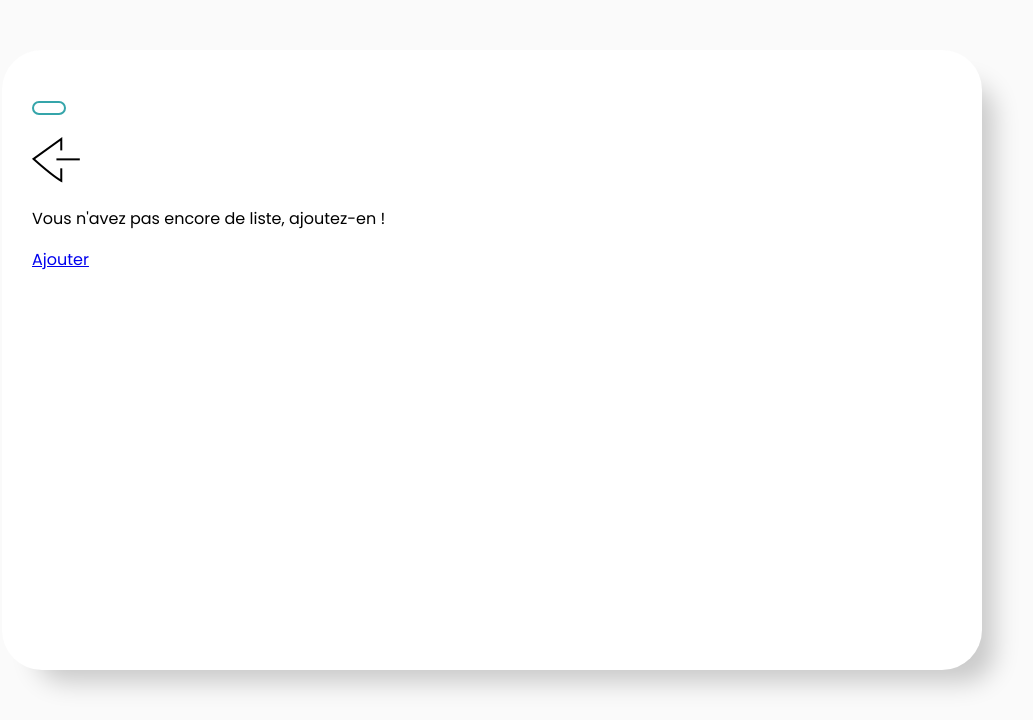
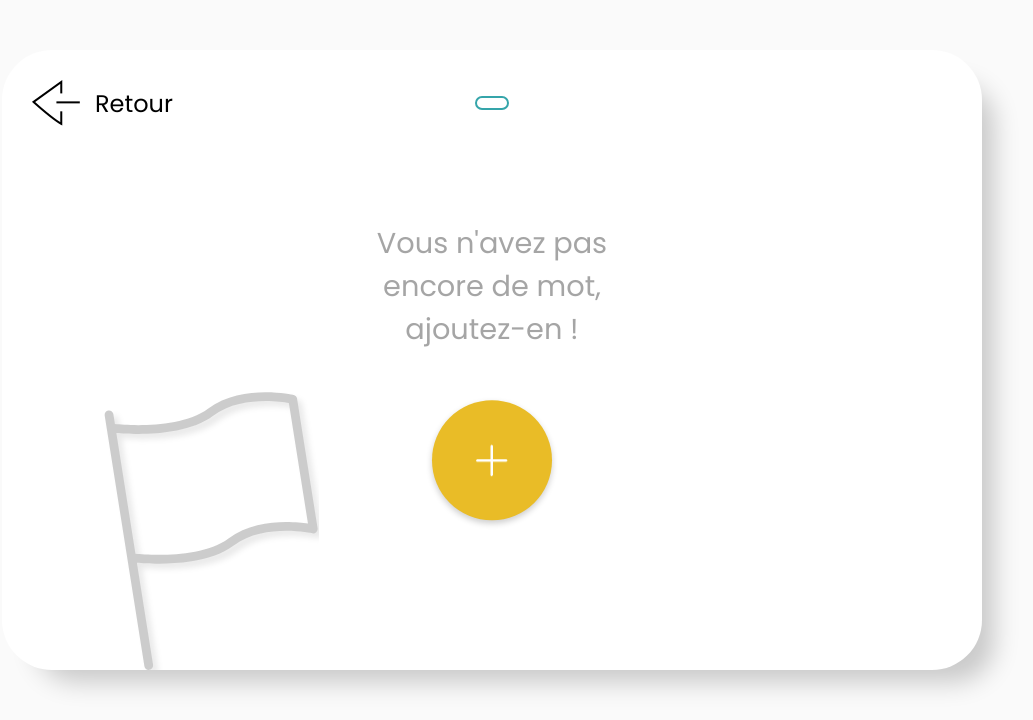
Before and after one commit to Dumorya/Manabi-Symfony, a Symfony app: template templates/quiz/quiz.html.twig in a window 1280 px wide. Shown: the part 92-812 px from the top of the page, without its empty margins (148-1181 px from the left). Run offline with Twig, Linux system fonts and the light colour scheme; the template is opened without the code that fills it, so the values that code supplies are empty; some libraries are stand-ins or nearby versions.

Commit message:
design ++ (quiz terminé)

```diff
--- a/public/css/style.css
+++ b/public/css/style.css
@@ -80,13 +80,13 @@ h1
     color: white;
     font-family: 'Poppins', sans-serif;
     font-size: 18px;
+    opacity: 1;
     transition: all 0.3s ease-out;
 }
 
 .signInButton:hover
 {
-    background-color: #CE7F9C;
-    border: 2px solid #CE7F9C;
+    opacity: 0.8;
     transition: all 0.3s ease-out;
 }
 
@@ -94,13 +94,14 @@ h1
 {
     text-align: center;
     color: #B63966;
+    opacity: 1;
     text-decoration: none;
     transition: all 0.3s ease-out;
 }
 
 .signUpButton:hover
 {
-    color: #CE7F9C;
+    opacity: 0.8;
     transition: all 0.3s ease-out;
 }
 
@@ -113,8 +114,8 @@ h1
     padding: 50px 30px;
     margin-bottom: 50px;
 
-    position: absolute; /* postulat de départ */
-    top: 50%; left: 50%; /* à 50%/50% du parent référent */
+    position: absolute;
+    top: 50%; left: 50%;
     transform: translate(-50%, -50%);
 }
 
@@ -278,6 +279,11 @@ h1
 
 /* homepage */
 
+.homePage
+{
+    margin: 0 100px;
+}
+
 .homePlanet
 {
     width: 40%;
@@ -294,6 +300,7 @@ h1
     display: flex;
     align-items: stretch;
     justify-content: space-between;
+    margin-left: 0;
 }
 
 .homeButtons > a
@@ -306,6 +313,11 @@ h1
     width: 300px;
     border-radius: 10px;
     box-shadow: 0 3px 6px rgba(0,0,0,0.2) ;
+}
+
+.homeButtons > a:nth-child(2)
+{
+    margin: 50px 0;
 }
 
 .homeButtons > a:first-child
@@ -366,8 +378,9 @@ h1
     border: 2px solid #B63966;
     background-color: #B63966;
     color: white;
-    width: 200px;
+    width: 300px;
     cursor: pointer;
+    font-family: 'Poppins', sans-serif;
     font-family: 'Poppins', sans-serif;
     font-size: 18px;
     transition: all 0.3s ease-out;
@@ -382,7 +395,7 @@ h1
     border: 2px solid #B63966;
     background-color: transparent;
     color: #B63966;
-    width: 200px;
+    width: 300px;
     cursor: pointer;
     transition: all 0.3s ease-out;
 }
@@ -399,6 +412,15 @@ h1
     color: white !important;
 }
 
+.exit
+{
+    display: block;
+    margin-left: auto;
+    margin-right: auto;
+    text-decoration: none;
+    margin-top: 30px;
+}
+
 .quiz .slick-next
 {
     display: none !important;
@@ -407,6 +429,14 @@ h1
 .finalScore, .goToScore, .hiddenInput
 {
     display: none;
+}
+
+.finalScore
+{
+    max-width: 600px;
+    margin-right: auto;
+    margin-left: auto;
+    text-align: center;
 }
 
 /* lists page */
@@ -479,6 +509,57 @@ h1
     margin: 0;
 }
 
+.flag
+{
+    position: absolute;
+    bottom: 0;
+    left: 10%;
+}
+
+.addListDiv
+{
+    position: absolute;
+    top: 50%; left: 50%;
+    transform: translate(-50%, -50%);
+    text-align: center;
+}
+
+.addListDiv > a
+{
+    margin-top: 20px;
+    position: relative;
+    border-radius: 50%;
+    padding: 30px;
+    background-color: #E9BC27;
+    width: 60px;
+    height: 60px;
+    box-shadow: 0 3px 6px rgba(0,0,0,0.2);
+    display: inline-block;
+    opacity: 1;
+    transition: all 0.3s ease-out;
+}
+
+.addListDiv > a:hover
+{
+    opacity: 0.8;
+    transition: all 0.3s ease-out;
+}
+
+.addListDiv > p
+{
+    font-size: 1.8em;
+    opacity: 0.35;
+    width: 300px;
+}
+
+.addListDiv > a > img
+{
+    position: absolute;
+    top: 50%;
+    left: 50%;
+    transform: translate(-50%, -50%);
+}
+
 .startQuiz
 {
     position: absolute;
@@ -487,24 +568,70 @@ h1
     transform: translate(-50%, -50%);
 }
 
+.question > input
+{
+    font-size: 2em;
+}
+
+.endQuizShapeLeft
+{
+    position: absolute;
+    bottom: 0;
+    left: 0;
+    display: none;
+}
+.endQuizShapeRight
+{
+    position: absolute;
+    top: 0;
+    right: 0;
+    display: none;
+}
+
+.divScore
+{
+    border: 2px solid #35A5AA;
+    border-radius: 50%;
+    padding: 50px;
+    width: 100px;
+    height: 100px;
+    white-space: nowrap;
+    margin-right: auto;
+    margin-left: auto;
+    position: relative;
+}
+
+.divScore > p
+{
+    font-size: 2.5em;
+    margin: 0;
+    position: absolute;
+    top: 50%; left: 50%;
+    transform: translate(-50%, -50%);
+}
+
+.congrats
+{
+    font-size: 1.7em;
+}
+
 /* the quiz has begun */
 .quizContainer
 {
     background-color: white;
-    border-radius: 40px;
+    border-radius: 50px;
     box-shadow: 23px 23px 26px -11px rgba(0, 0, 0, 0.2);
     margin: 50px 150px;
     height: 70vh;
     padding: 30px;
+    position: relative;
 }
 
 .yellowBorder
 {
     border: 2px solid #E9BC27;
     border-radius: 29px;
-    margin-left: 0;
     width: fit-content;
-    text-align: center;
     padding: 5px 15px;
 }
 
@@ -512,9 +639,7 @@ h1
 {
     border: 2px solid #B63966;
     border-radius: 29px;
-    margin-left: 0;
     width: fit-content;
-    text-align: center;
     padding: 5px 15px;
 }
 
@@ -522,8 +647,69 @@ h1
 {
     border: 2px solid #35A5AA;
     border-radius: 29px;
-    margin-left: 0;
     width: fit-content;
-    text-align: center;
     padding: 5px 15px;
 }
+
+.quiz
+{
+    margin-right: 10%;
+    margin-left: 10%;
+}
+
+.quizPlanet
+{
+    position: fixed;
+    right: 15%;
+    z-index: 10;
+}
+
+.quizPlanet > img
+{
+    width: 400px;
+    height: auto;
+}
+
+.questionStatement
+{
+    font-size: 2em;
+}
+
+.question label
+{
+    display: block;
+    margin-bottom: 10px;
+}
+
+.headerQuiz
+{
+    display: inline-flex;
+    align-items: center;
+}
+
+.headerQuiz > h1
+{
+    position: absolute;
+    left: 50%;
+    transform: translateX(-50%);
+    margin: 0;
+}
+
+.headerQuiz > a
+{
+    text-decoration: none;
+    color: black;
+    font-size: 1.5em;
+    align-items: center;
+    display: flex;
+}
+
+.quizInnerContainer
+{
+    padding: 50px;
+}
+
+.headerQuiz > a > img
+{
+    margin-right: 15px;
+}
--- a/public/js/quiz.js
+++ b/public/js/quiz.js
@@ -48,7 +48,7 @@ $(document).ready(function()
             $(this).parent().find('input').css('border-color','#B63966');
 
             // display the right answer
-            $(this).parent().find('.answer').text(trueAnswer);
+            $(this).parent().find('.answer').text("C'était " + trueAnswer + " !");
         }
     });
 
@@ -104,13 +104,16 @@ $(document).ready(function()
             $(this).parent().find('input').css('border-color','#B63966');
 
             // display the right answer
-            $(this).parent().find('.answer').text(trueAnswer);
+            $(this).parent().find('.answer').text("C'était " + trueAnswer + " !");
         }
     });
 
     $('.goToScore').click(function(){
         $('.question').css('display','none');
+        $('.quizPlanet').css('display','none');
         $('.finalScore').css('display','block');
+        $('.endQuizShapeLeft').css('display','block');
+        $('.endQuizShapeRight').css('display','block');
         $('.score b').text(score);
 
         // get the number of questions in the quiz
@@ -136,7 +139,7 @@ $(document).ready(function()
         {
             $('.congrats').text('Très bon travail !');
         }
-        else (score === wordsLength)
+        else if (score == wordsLength)
         {
             $('.congrats').text('Excellent !');
         }
--- a/templates/default/homepage.html.twig
+++ b/templates/default/homepage.html.twig
@@ -5,7 +5,7 @@
 {% block body %}
     {{ include('default/_navbar.html.twig') }}
 
-    <div class="flex">
+    <div class="flex homePage">
         <div class="homeImages">
             <img src="{{ asset('images/planete.png') }}" alt="planète" class="homePlanet"/>
             <img src="{{ asset('images/avions_accueil.png') }}" alt="avions"/>
--- a/templates/quiz/quiz.html.twig
+++ b/templates/quiz/quiz.html.twig
@@ -16,6 +16,7 @@
     {{ include('default/_navbar.html.twig') }}
 
     <div class="quizContainer">
+
         {% set borderColor = '' %}
         {% if list.noteBookColor == 'redNotebook' %}
             {% set borderColor = 'redBorder' %}
@@ -24,19 +25,33 @@
         {% else %}
             {% set borderColor = 'blueBorder' %}
         {% endif %}
+
+        <div class="headerQuiz">
+            <a href="{{ path('quiz_wordslist') }}"><img src="{{ asset('images/back.png') }}" alt="retour"/>Retour</a>
             <h1 class="{{ borderColor }}">{{ list.name }}</h1>
-        <a href="{{ path('quiz_wordslist') }}"><img src="{{ asset('images/back.png') }}"/></a>
+        </div>
+
         {% if words|length == 0 %}
-            <p>Vous n'avez pas encore de liste, ajoutez-en !</p>
+            <img class="flag" src="{{ asset('images/flag.png') }}" alt="flag"/>
+            <div class="addListDiv">
+                <p>Vous n'avez pas encore de mot, ajoutez-en !</p>
+                <a href="{{ path('add_words', {'id': list.id}) }}"><img src="{{ asset('images/plus-symbol.png') }}" /></a>
+            </div>
 
-            <a href="{{ path('add_words', {'id': list.id}) }}">Ajouter</a>
         {% else %}
+
+            <div class="quizInnerContainer">
+                <div class="quizPlanet">
+                    <img src="{{ asset('images/planete.png') }}" alt="planète"/>
+                </div>
                 <div class="quiz">
                     {% for word in words %}
                         {% set questionType = '' %}
+
                         <div class="question">
                             <p class="questionNumber">Question {{ loop.index }} / {{ words|length }}</p>
-                        <p>
+                            <p class="questionStatement">
+
                                 {% set randomQuestion = random(questions) %}
                                 {{ randomQuestion }}
                                 {% if randomQuestion == 'Que signifie ' %}
@@ -46,11 +61,12 @@
                                     {% set questionType = word.fromWord %}
                                     <b>{{ word.toTranslation }}</b> ?
                                 {% endif %}
+
                             </p>
                             <label for="question{{ loop.index }}">Réponse</label>
                             <input type="text" id="question{{ loop.index }}" data-answer="{{ questionType }}"/>
+                            <p class="answerSentence"></p>
                             <p class="answer"></p>
-                        <p class="answerSentence"></p>
 
                             {% if loop.index != words|length %}
                                 <button class="validateQuestionButton">Valider</button>
@@ -59,12 +75,18 @@
                                 <button class="goToScore">Terminer</button>
                             {% endif %}
                         </div>
+
                     {% endfor %}
+                </div>
+                <img class="endQuizShapeLeft" src="{{ asset('images/forme_bas-fin_quiz.png') }}" alt="forme"/>
+                <img class="endQuizShapeRight" src="{{ asset('images/forme_haut-fin_quiz.png') }}" alt="forme"/>
             </div>
         {% endif %}
 
         <div class="finalScore">
+            <div class="divScore">
                 <p class="score" data-words-length="{{ words|length }}"><b></b> / {{ words|length }}</p>
+            </div>
             <p class="congrats"></p>
             <form action="{{ path('start_quiz') }}" method="post">
                 <input type="hidden" name="_quizList" class="hiddenInput" value="{{ list.id }}"/>
```
Also changed, not shown: public/images/cancel.png (added), public/images/dots.png (added), public/images/flag.png, public/images/forme_bas fin quiz.png (deleted), public/images/forme_bas-fin_quiz.png (added), public/images/forme_haut fin quiz.png (deleted), public/images/forme_haut-fin_quiz.png (added), public/images/pencil-edit-button.png (added), public/images/plus-symbol.png (added), public/images/rubbish-bin-delete-button.png (added), public/images/search.png (added). Lines whose indentation alone changed are shown as unchanged.
